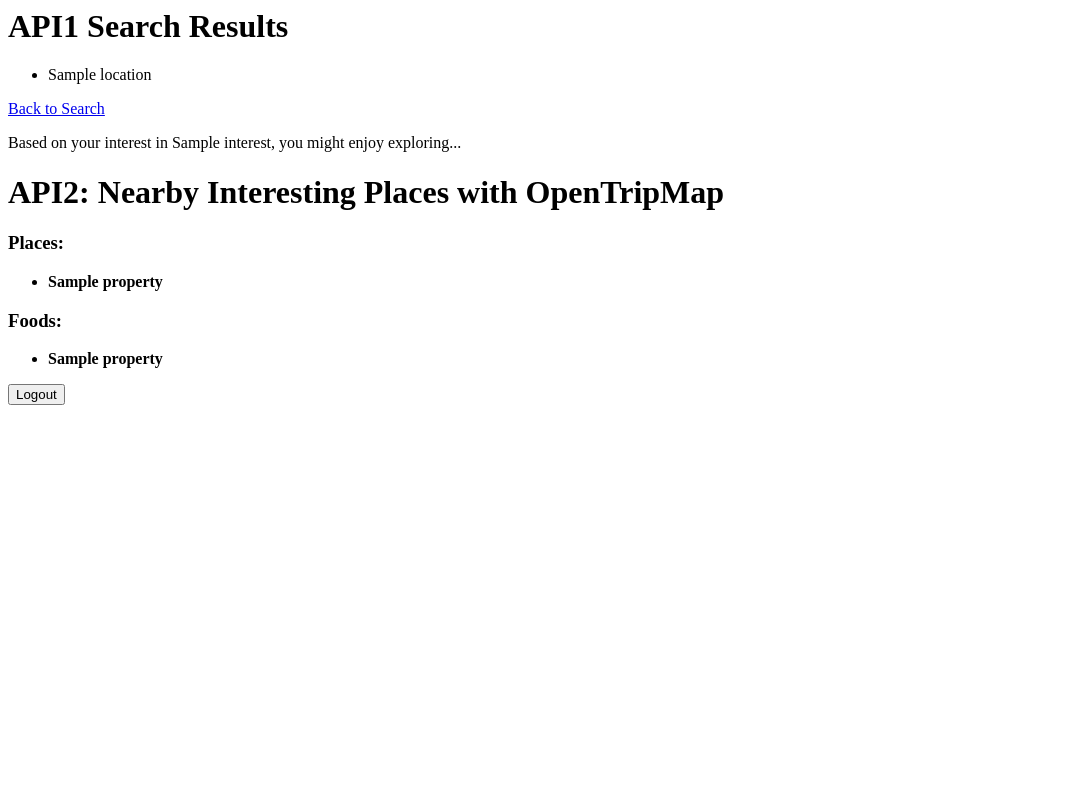
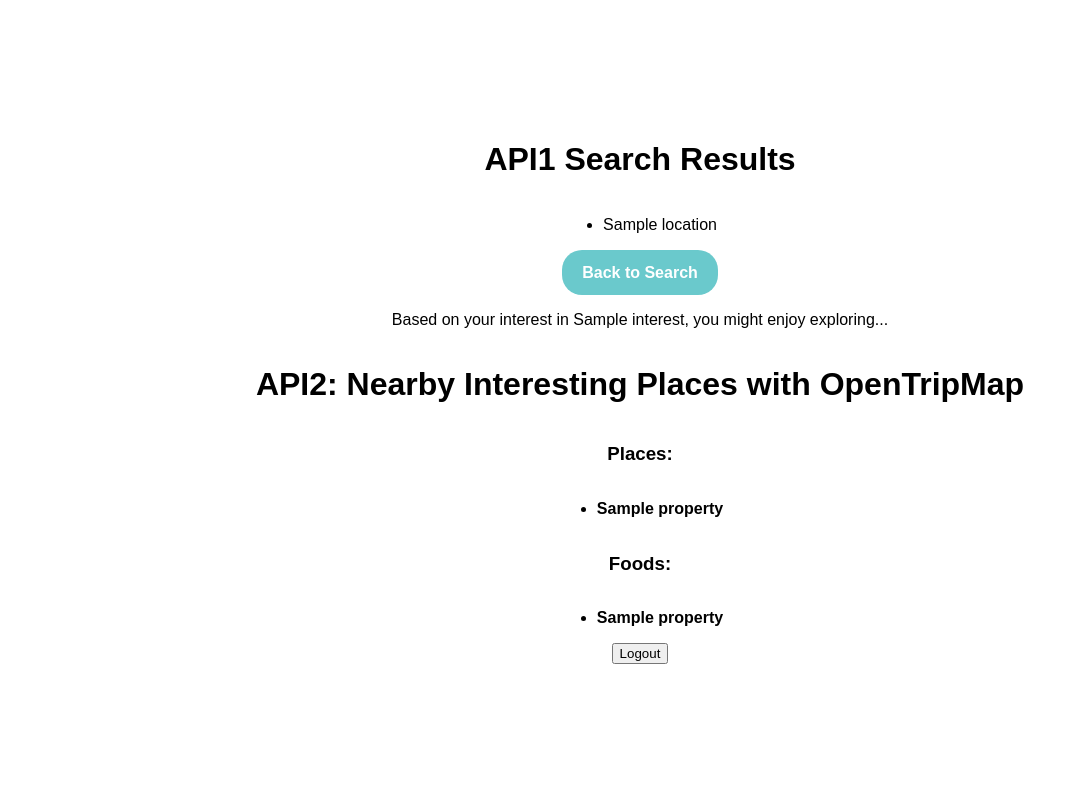
Before and after one commit to rahilshah1027/travel-itinerary-generator, a Flask app: template client/templates/results.html in a window 1280 px wide. Shown: the whole page, without its empty margins (0-1078 px from the left). Run offline with Flask 3, Linux system fonts and the light colour scheme; the template is opened without the code that fills it: most values are stand-ins (such as "Sample title", 1, 10 or a date in 2020).

Commit message:
login page and home page done, working on results page

```diff
--- a/client/templates/results.html
+++ b/client/templates/results.html
@@ -3,6 +3,7 @@
     <meta charset="UTF-8">
     <meta name="viewport" content="width=device-width, initial-scale=1.0">
     <title>Search Results</title>
+    <link rel="stylesheet" href="{{ url_for('static', filename='styles_results.css') }}">
 </head>
 <body>
     <h1>API1 Search Results</h1>
@@ -11,7 +12,7 @@
             <li>{{ location }}</li>
         {% endfor %}
     </ul>
-    <a href="/">Back to Search</a>
+    <a href="/" class="trip-button">Back to Search</a>
     {% if interests|length == 1 %}
         <p>Based on your interest in {{ interests[0] }}, you might enjoy exploring...</p>
     {% elif interests|length == 2 %}
--- a/static/styles_home.css
+++ b/static/styles_home.css
@@ -77,6 +77,7 @@
 }
 
 .trip-button {
+    margin-top: 50px;
     display: inline-block;
     background-color: #6AC9CC; /* Adjust the color to match the exact green shade in your image */
     color: white;
--- /dev/null
+++ b/static/styles_results.css
@@ -0,0 +1,39 @@
+body {
+    font-family: 'Arial', sans-serif;
+    margin: 0;
+    padding: 0;
+    background-color: #ffffff;
+    display: flex;
+    justify-content: center;
+    align-items: center;
+    height: 100vh;
+    flex-direction: column;
+}
+
+header {
+    width: 100%;
+    margin-top: 300px;
+    /*padding: 5px 0;  Adds padding top and bottom only */
+    margin-left: 600px;
+    align-items: left;
+    text-align: left;
+}
+
+.trip-button {
+    display: inline-block;
+    background-color: #6AC9CC; /* Adjust the color to match the exact green shade in your image */
+    color: white;
+    font-size: 16px;
+    padding: 10px 20px;
+    text-decoration: none;
+    border-radius: 20px; /* Adjust for the desired curvature */
+    font-weight: bold;
+    text-align: center;
+    vertical-align: middle;
+    line-height: 25px; /* Adjust based on your padding and font size */
+    transition: background-color 0.3s; /* Smooth transition for hover effect */
+}
+
+.trip-button:hover {
+    background-color: #44787a; /* Slightly darker green on hover */
+}
```
Also changed, not shown: client/templates/home.html (+4 -6 lines), server/instance/project.db.
